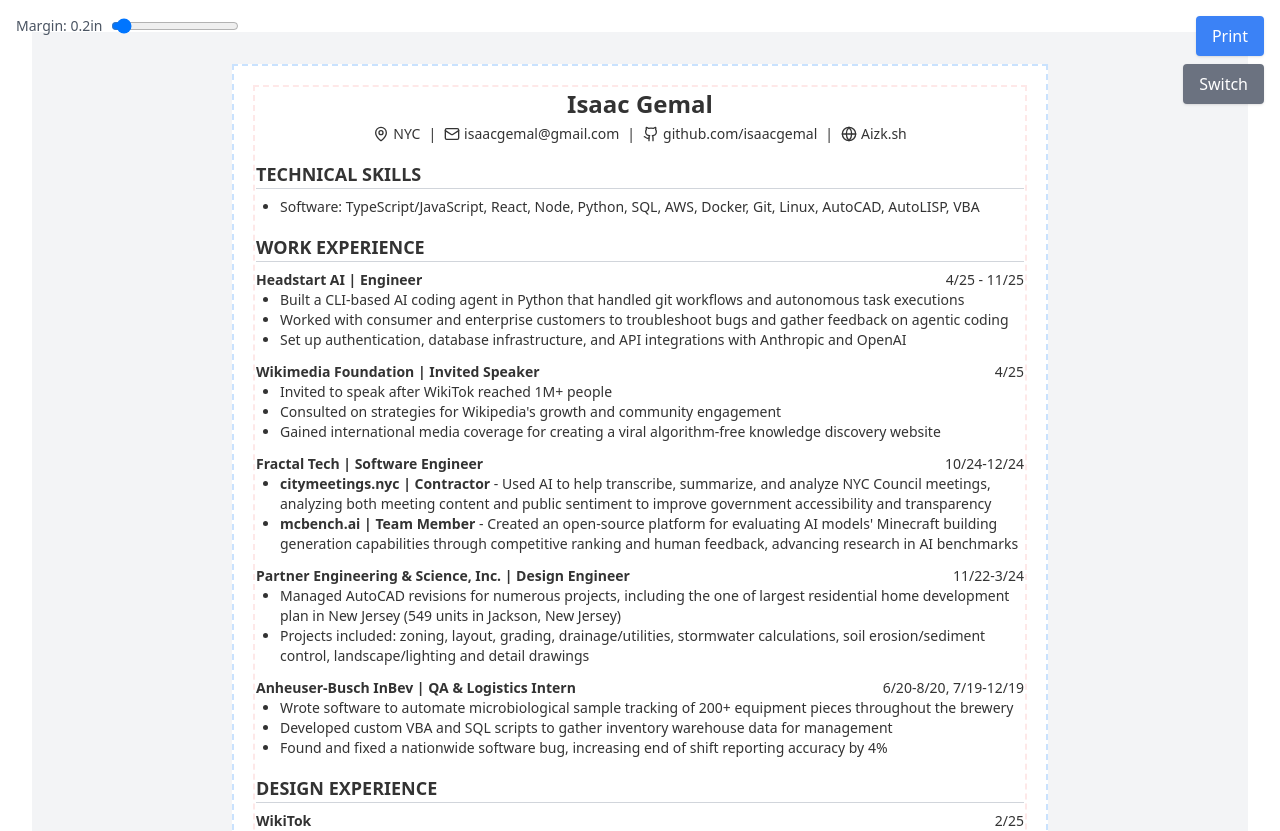
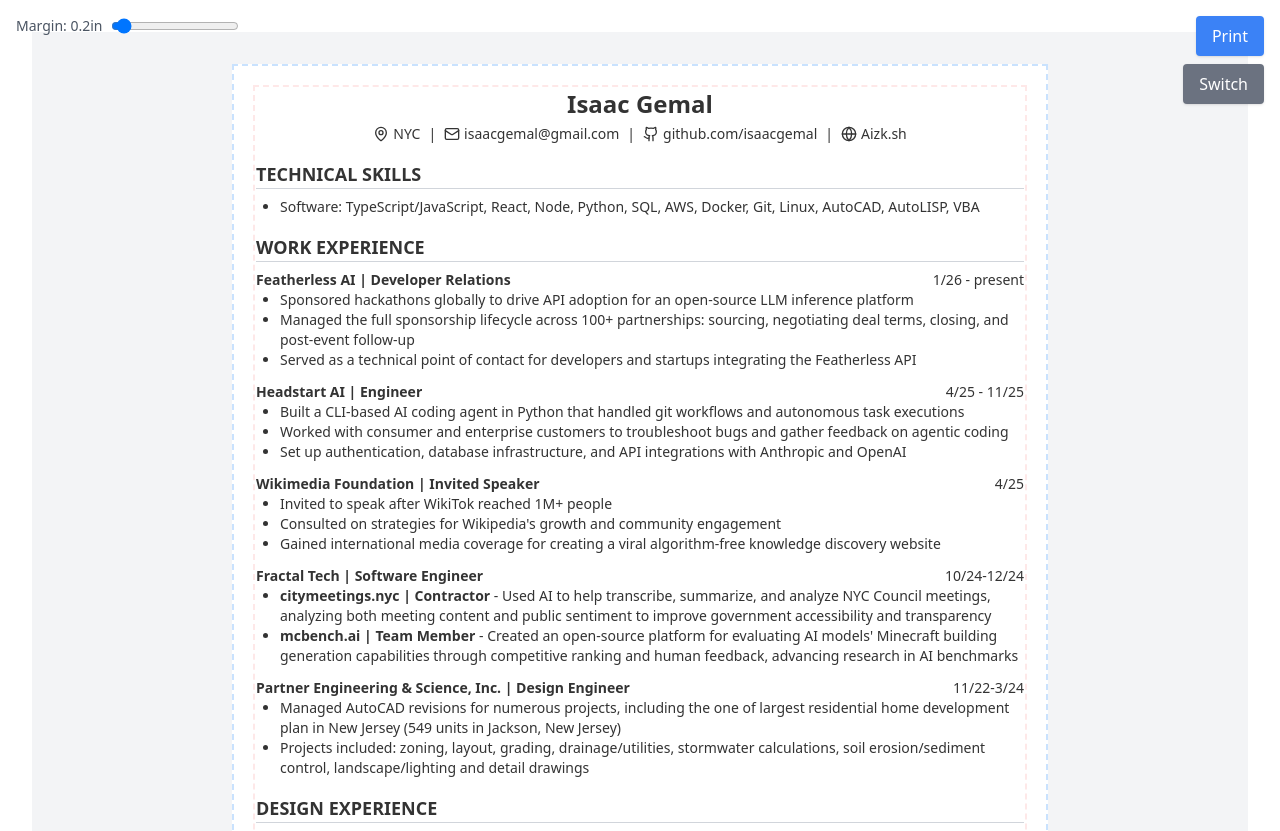
Before and after one commit to IsaacGemal/my-resume, a React (Vite) app: page / in a window 1280 px wide. Shown: the top 831 px of the page. Built offline with nearby package versions, Linux system fonts and the light colour scheme.

Commit message:
Add Featherless AI role, remove Anheuser-Busch

```diff
--- a/src/components/Resume.tsx
+++ b/src/components/Resume.tsx
@@ -38,6 +38,18 @@
             {/* Work Experience */}
             <section className="mb-4">
                 <h2 className="text-lg font-bold border-b border-gray-300 mb-2">WORK EXPERIENCE</h2>
+
+                <div className="mb-3">
+                    <div className="flex justify-between text-sm">
+                        <strong><a href="https://featherless.ai" className="hover:underline" target="_blank" rel="noopener noreferrer">Featherless AI</a> | Developer Relations</strong>
+                        <span>1/26 - present</span>
+                    </div>
+                    <ul className="list-disc pl-6 text-sm">
+                        <li>Sponsored hackathons globally to drive API adoption for an open-source LLM inference platform</li>
+                        <li>Managed the full sponsorship lifecycle across 100+ partnerships: sourcing, negotiating deal terms, closing, and post-event follow-up</li>
+                        <li>Served as a technical point of contact for developers and startups integrating the Featherless API</li>
+                    </ul>
+                </div>
 
                 <div className="mb-3">
                     <div className="flex justify-between text-sm">
@@ -85,19 +97,6 @@
                     </ul>
                 </div>
 
-                <div className="mb-3">
-                    <div className="flex justify-between text-sm">
-                        <strong><a href="https://www.abinbev.com/" className="hover:underline" target="_blank" rel="noopener noreferrer">Anheuser-Busch InBev</a> | QA & Logistics Intern</strong>
-                        <span>6/20-8/20, 7/19-12/19</span>
-                    </div>
-                    <ul className="list-disc pl-6 text-sm">
-                        {/* QA */}
-                        <li>Wrote software to automate microbiological sample tracking of 200+ equipment pieces throughout the brewery</li>
-                        {/* Logistics */}
-                        <li>Developed custom VBA and SQL scripts to gather inventory warehouse data for management</li>
-                        <li>Found and fixed a nationwide software bug, increasing end of shift reporting accuracy by 4%</li>
-                    </ul>
-                </div>
 
             </section>
 
```
